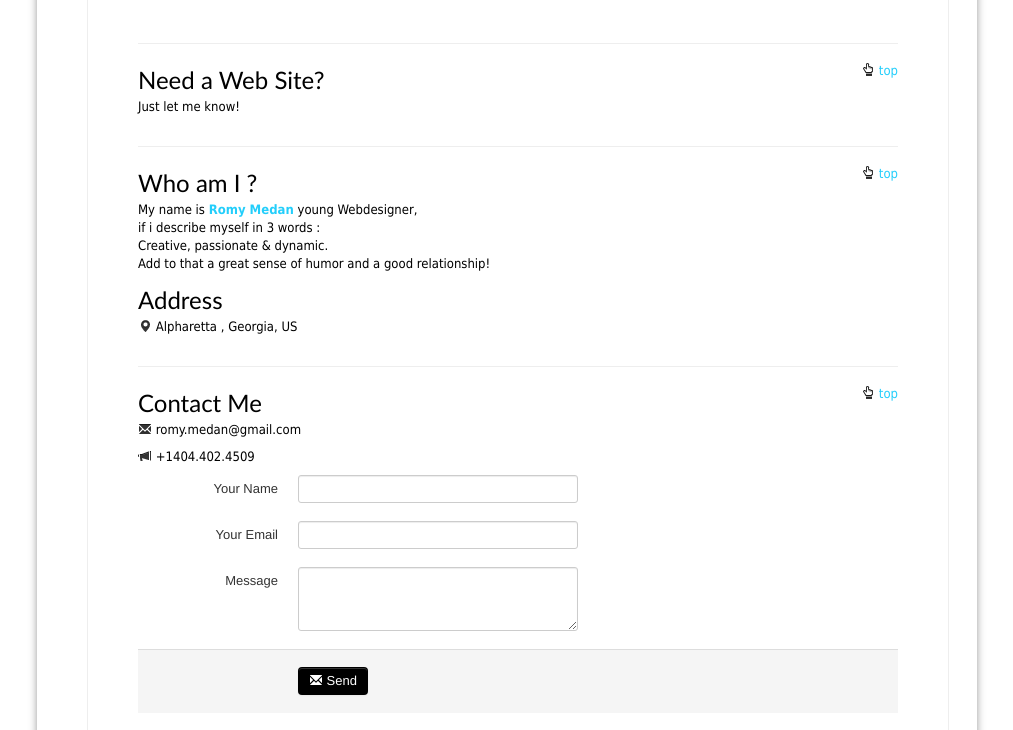
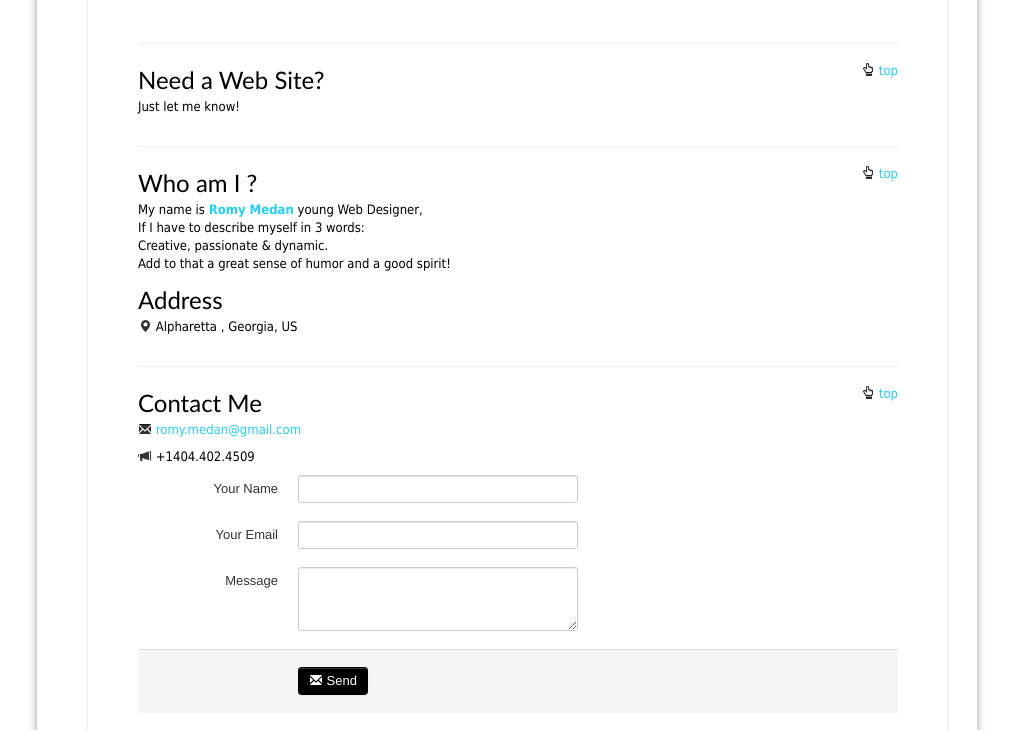
Before and after one commit to romymedan/simple-cv, a PHP site: page / in a window 1280 px wide. Shown: the part 768-1498 px from the top of the page, without its empty margins (133-1146 px from the left). Run offline with PHP 8.4, Linux system fonts and the light colour scheme; some libraries are stand-ins or nearby versions.

```diff
--- a/index.php
+++ b/index.php
@@ -98,11 +98,11 @@
 					<div class="tab-pane" id="who">
 						<p class="top"><a class="anchorLink" href="#container"><i class="icon-hand-up"></i> top</a></p>
 						<h2>Who am I ?</h2>
-						<p>My name is <a href="mailto"><strong>Romy Medan</strong></a>
-						young Webdesigner,<br/>
-						if i describe myself in 3 words :<br/>
+						<p>My name is <a href="mailto:romy.medan@gmail.com"><strong>Romy Medan</strong></a>
+						young Web Designer,<br/>
+						If I have to describe myself in 3 words:<br/>
 						Creative, passionate & dynamic. <br/>
-						Add to that a great sense of humor and a good relationship! </p>
+						Add to that a great sense of humor and a good spirit!</p>
 						<h2>Address</h2>
 						<p>
 							<i class="icon-map-marker"></i>
@@ -115,7 +115,7 @@
 					<div class="tab-pane " id="contact">
 						<p class="top"><a class="anchorLink" href="#container"><i class="icon-hand-up"></i> top</a></p>
 							<h2>Contact Me</h2>
-								<p><i class="icon-envelope"></i> romy.medan@gmail.com</p>
+								<p><i class="icon-envelope"></i><a href="mailto:romy.medan@gmail.com"> romy.medan@gmail.com</a></p>
 								<p><i class="icon-bullhorn"></i> +1404.402.4509</p>
 							<!-- <form class="form-horizontal"> -->
 							<form id="contactForm" class="form-horizontal" method="post" name="contact_form" action="./php/contact-form-handler.php">
```
